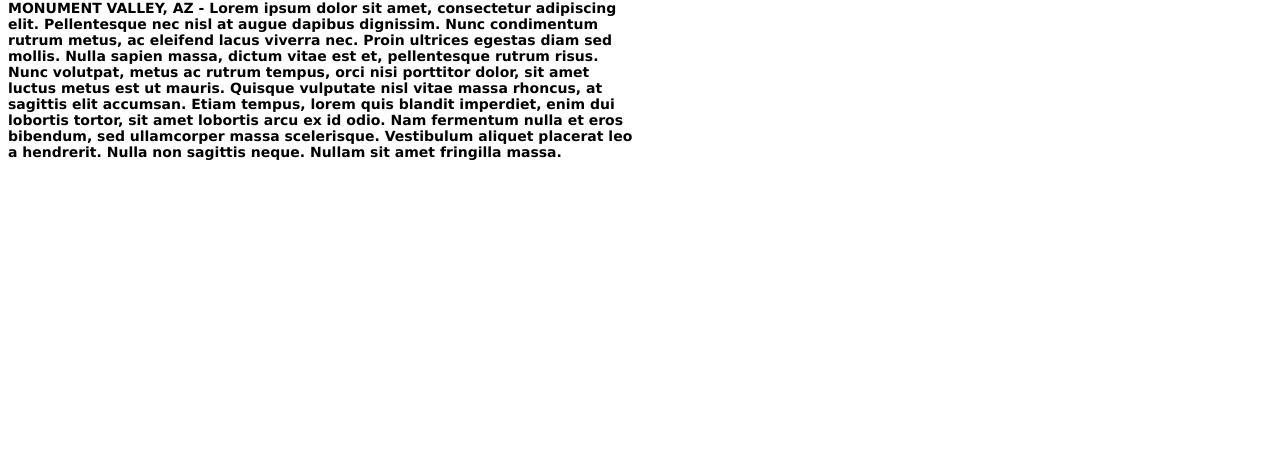
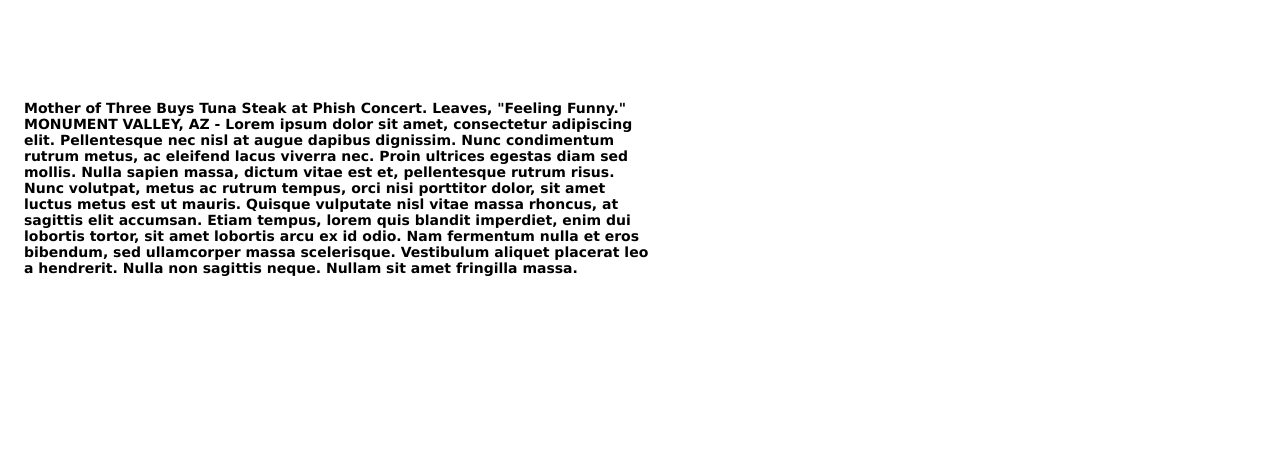
Before and after one commit to Junkomics/project-2, a plain HTML site: page index.html in a window 1280 px wide. Shown: the part 326-800 px from the top of the page. Drawn offline with Linux system fonts and the light colour scheme; files that its build step writes are made by us from their sources.

Commit message:
Update style.css

```diff
--- a/style.css
+++ b/style.css
@@ -32,15 +32,28 @@
 justify-content: space-around;
 }
 
+/* Main Content Container */
+
+.content {
+  display: flex;
+  width: 1232px;
+    margin: 0 auto 78px auto;
+  padding-top: 116px;
+}
+
 .column {
 display: flex;
 flex-direction: column;
 margin-right: 32px;
 }
 
+
+/* First News Column */
 .column.large{
 width: 630px;
 }
+
+
 .main-story.image-conent {
 	background-image:url("https://s3.amazonaws.com/codecademy-content/courses/freelance-1/unit-4/img-story-main.png");
 	width: 630px;
```
